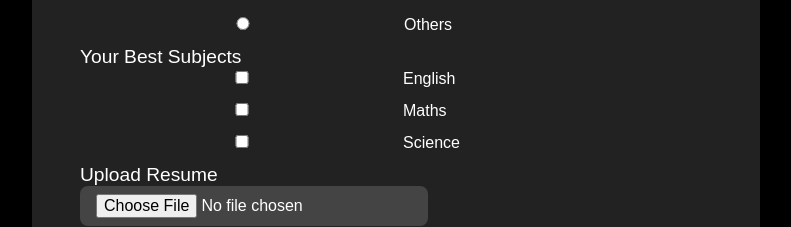
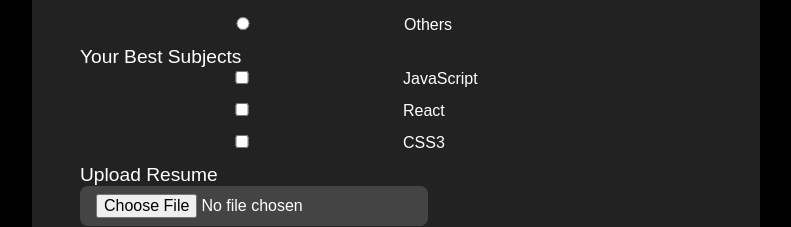
Before and after one commit to techieshruti/React_Project_Based_Learning, a React (Vite) app in the folder Project-01-submission-form/: page / in a window 1280 px wide. Shown: the part 504-731 px from the top of the page, without its empty margins (244-1035 px from the left). Built offline with nearby package versions, Linux system fonts and the light colour scheme.

Commit message:
added css to app.jsx

```diff
--- a/Project-01-submission-form/src/App.jsx
+++ b/Project-01-submission-form/src/App.jsx
@@ -22,12 +22,12 @@ const App = () => {
       </div>
   <div>
   <label className="input-label">Your Best Subjects</label><br/>
-  <input type='checkbox' id='English' className="input"/>
-  <label htmlFor="English">English</label>
-  <input type='checkbox' id='math' className="input"/>
-  <label htmlFor="math">Maths</label>
-  <input type='checkbox' id='science' className="input"/>
-  <label htmlFor="science">Science</label>
+  <input type='checkbox' id='javaScript' className="input"/>
+  <label htmlFor="javaScript">JavaScript</label>
+  <input type='checkbox' id='react' className="input"/>
+  <label htmlFor="react">React</label>
+  <input type='checkbox' id='css3' className="input"/>
+  <label htmlFor="css3">CSS3</label>
   </div>
       <label className="input-label" htmlFor="resume">Upload Resume</label><br/>
       <input type='file' id='resume' className="input"/><br/>
@@ -37,7 +37,7 @@ const App = () => {
       </select><br/>
       <label className="input-label" htmlFor="about">About</label><br/>
       <textarea id='about' className="input" placeholder='about yourself'></textarea><br/>
-      <label className="input-label">Submit OR Reset</label>
+      <label className="input-label">Submit OR Reset</label><br/>
       <button type='reset' className="input">Reset</button>
       <button type='submit' className="input">Submit</button>
       </form>
--- a/Project-01-submission-form/src/index.css
+++ b/Project-01-submission-form/src/index.css
@@ -35,3 +35,7 @@ body{
   font-size: 1.2rem;
   padding-bottom: 1rem;
 }
+
+.input :focus{
+  border-color: #222;
+}
```
